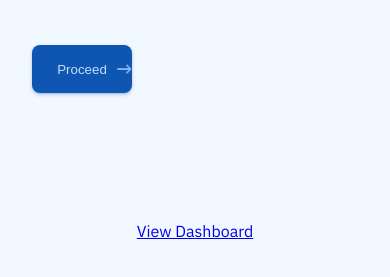
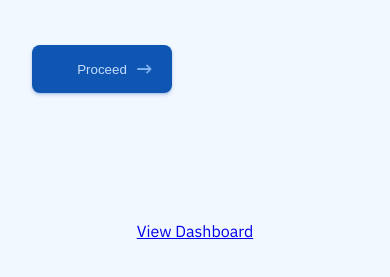
Before and after one commit to Marigameo/FreshSurvey, a plain HTML site: page index.html in a window 390 px wide. Shown: the part 289-566 px from the top of the page. Drawn offline with Linux system fonts and the light colour scheme.

Commit message:
FIX: button padding fix for mobile

```diff
--- a/css/styles.css
+++ b/css/styles.css
@@ -288,7 +288,7 @@ textarea::placeholder {
 /* mini mobile screens - like iPhone5/SE */
 @media only screen and (min-width: 320px) and (max-width: 480px){
     .btn-primary, .btn-secondary {
-        min-width: 100px;
+        min-width: 140px;
     }
 }
 
```
